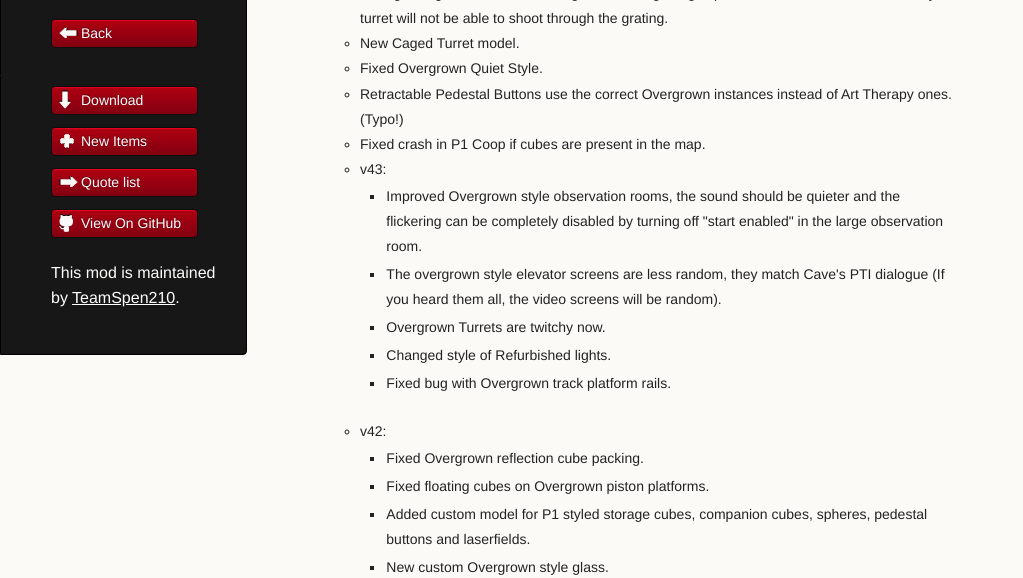
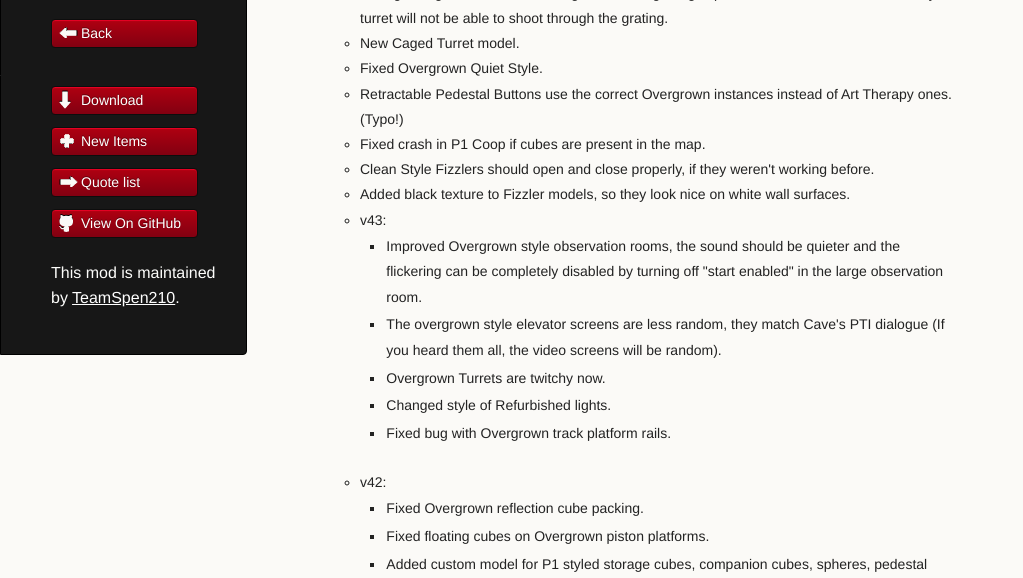
Before and after one commit to BEEmod/tspenAddons, a plain HTML site: page changelog.html in a window 1280 px wide. Shown: the part 221-799 px from the top of the page, without its empty margins (0-1023 px from the left). Drawn offline with Linux system fonts and the light colour scheme.

Commit message:
Changelog additions

```diff
--- a/changelog.html
+++ b/changelog.html
@@ -50,6 +50,8 @@
 					<li>Fixed Overgrown Quiet Style.</li>
 					<li>Retractable Pedestal Buttons use the correct Overgrown instances instead of Art Therapy ones. (Typo!)</li>
 					<li>Fixed crash in P1 Coop if cubes are present in the map.</li>
+					<li>Clean Style Fizzlers should open and close properly, if they weren't working before.</li>
+					<li>Added black texture to Fizzler models, so they look nice on white wall surfaces.</li>
 			<li> v43:
 				<ul>
 					<li>Improved Overgrown style observation rooms, the sound should be quieter and the flickering can be completely disabled by turning off &quot;start enabled&quot; in the large observation room.</li>
```
